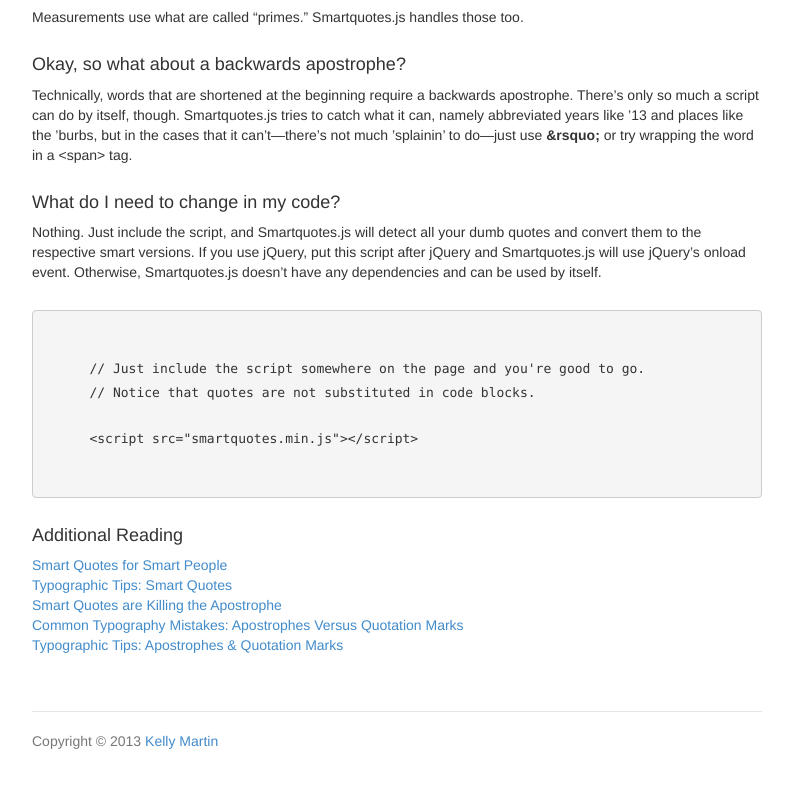
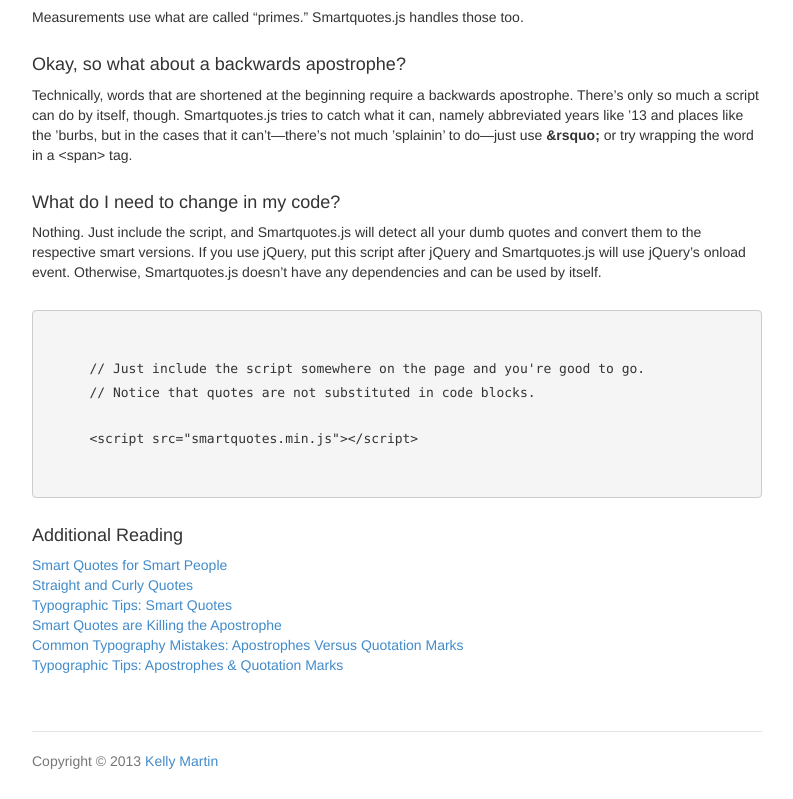
Before and after one commit to kellym/smartquotes.js, a website: page index.html in a window 1280 px wide. Shown: the part 742-1541 px from the top of the page, without its empty margins (243-1036 px from the left). Drawn offline with Linux system fonts and the light colour scheme.

Commit message:
Add reference link

```diff
--- a/index.html
+++ b/index.html
@@ -63,6 +63,7 @@
       <h4>Additional Reading</h4>
       <ul class="list-unstyled">
         <li><a href="http://smartquotesforsmartpeople.com/">Smart Quotes for Smart People</a></li>
+        <li><a href="http://practicaltypography.com/straight-and-curly-quotes.html">Straight and Curly Quotes</a></li>
         <li><a href="http://www.fonts.com/content/learning/fyti/typographic-tips/smart-quotes">Typographic Tips: Smart Quotes</a></li>
         <li><a href="http://www.newrepublic.com/article/113101/smart-quotes-are-killing-apostrophe">Smart Quotes are Killing the Apostrophe</a></li>
         <li><a href="http://webdesignledger.com/tips/common-typography-mistakes-apostrophes-versus-quotation-marks">Common Typography Mistakes: Apostrophes Versus Quotation Marks</a></li>
```
